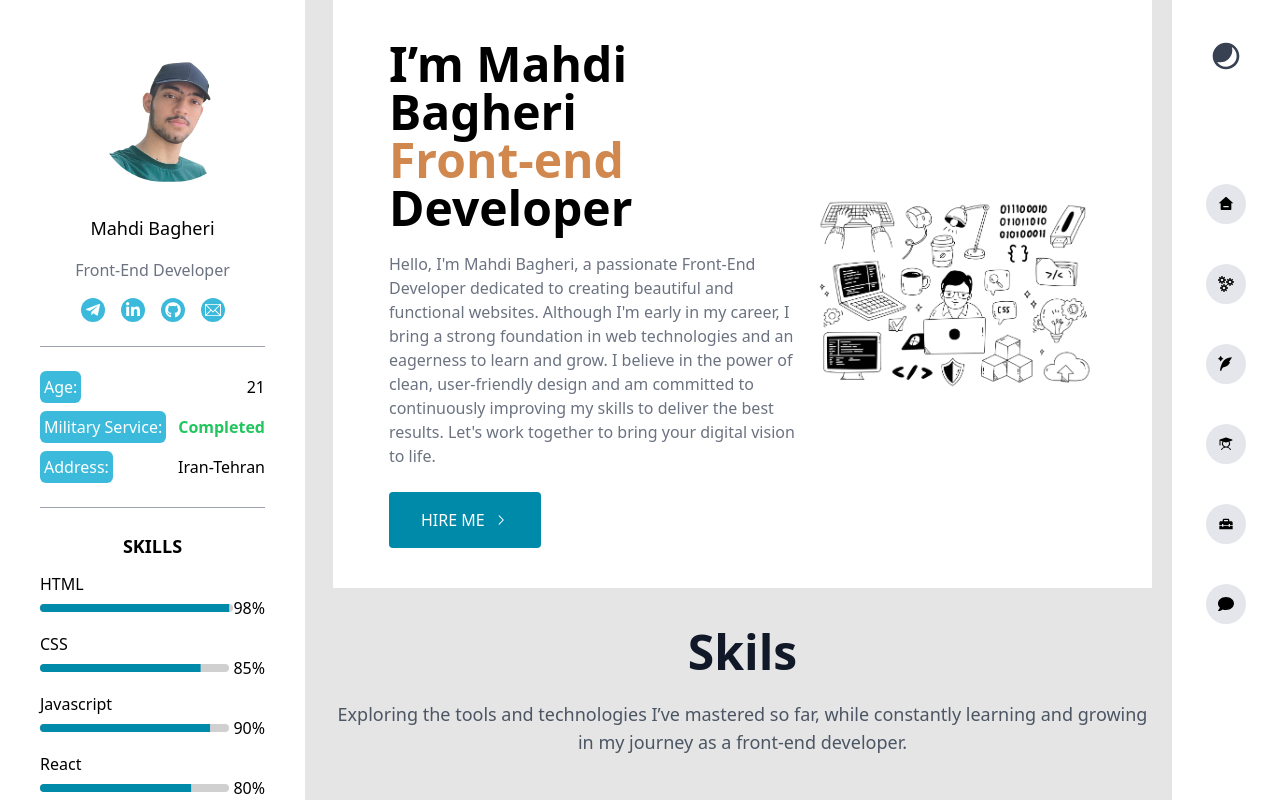
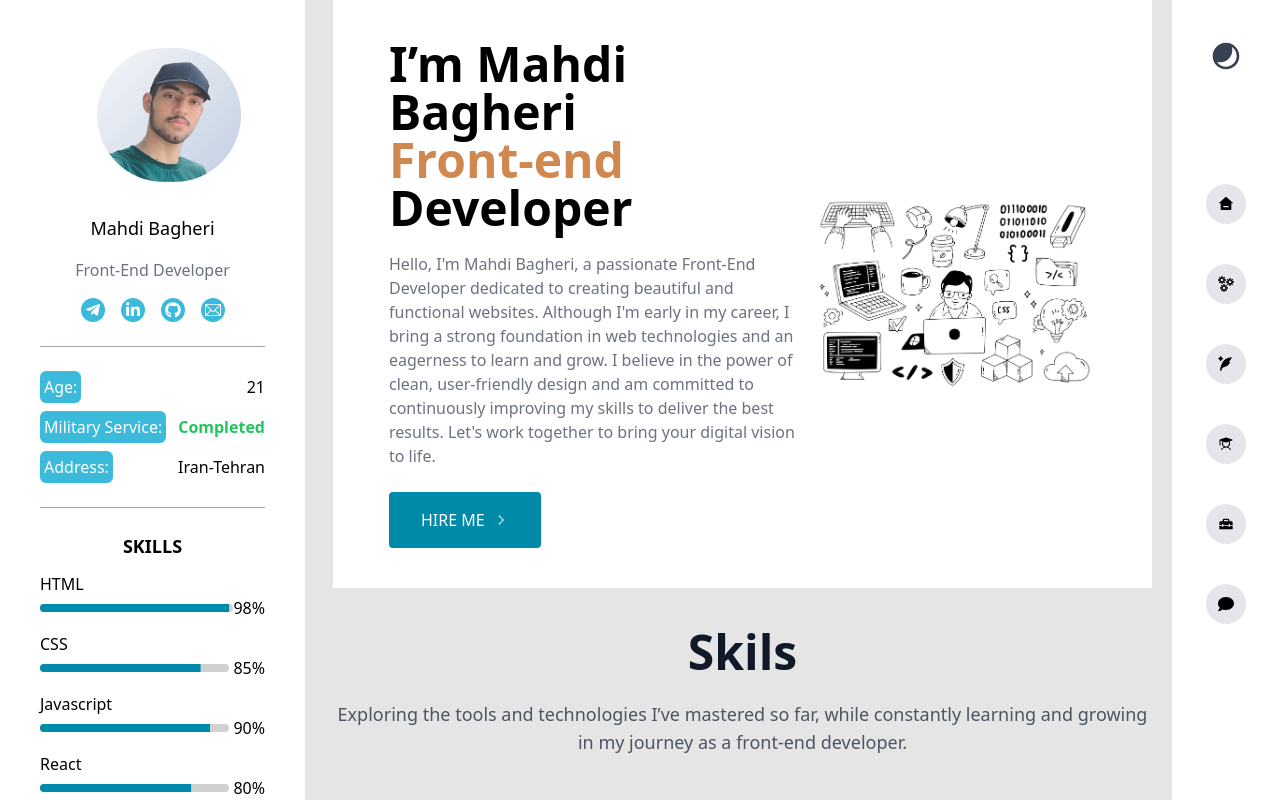
Before and after one commit to bagheri-dev/webfolio, a Next.js app: page / in a window 1280 px wide. Shown: the top 800 px of the page. Built offline with nearby package versions, Linux system fonts and the light colour scheme.

Commit message:
Fix demo link and update profile picture

```diff
--- a/components/personal-information/information.tsx
+++ b/components/personal-information/information.tsx
@@ -8,7 +8,7 @@ const Information = () => {
             {/* Information */}
             <div>
                 <div className="mb-8 flex items-center justify-center">
-                    <Image src="/personal.png" alt="mahdibagheri" width={144} height={144}  className="ml-8 rounded-full"/>
+                    <Image src="/personal-image.png" alt="mahdibagheri" width={144} height={144}  className="ml-8 rounded-full"/>
                 </div>
                 <div className="text-center mb-4">
                     <h2 className="text-lg mb-4">Mahdi Bagheri</h2>
--- a/containers/portfolio.tsx
+++ b/containers/portfolio.tsx
@@ -35,7 +35,7 @@ const projects = [
         title: "golden coffee shop",
         description: "Welcome to Golden Coffee Shop, an elegant and fully responsive online platform for selling coffee! Built with Next.js, this project combines performance, scalability, and modern design to deliver an exceptional user experience for coffee lovers worldwide.",
         image: "/golden-coffee-shop.png",
-        demoLink: "https://golden-coffee-shop-ql3m3y5te-mahdis-projects-864a6f70.vercel.app/",
+        demoLink: "https://golden-coffee-shop.vercel.app/",
         codeLink: "https://github.com/bagheri-dev/golden-coffee-shop",
         techStack: ["Next JS" , "Tailwind CSS" , "Axios" , "react-hook-form" , "zod" , "zustand"],
     },
```
Also changed, not shown: public/personal-image.png (added).
